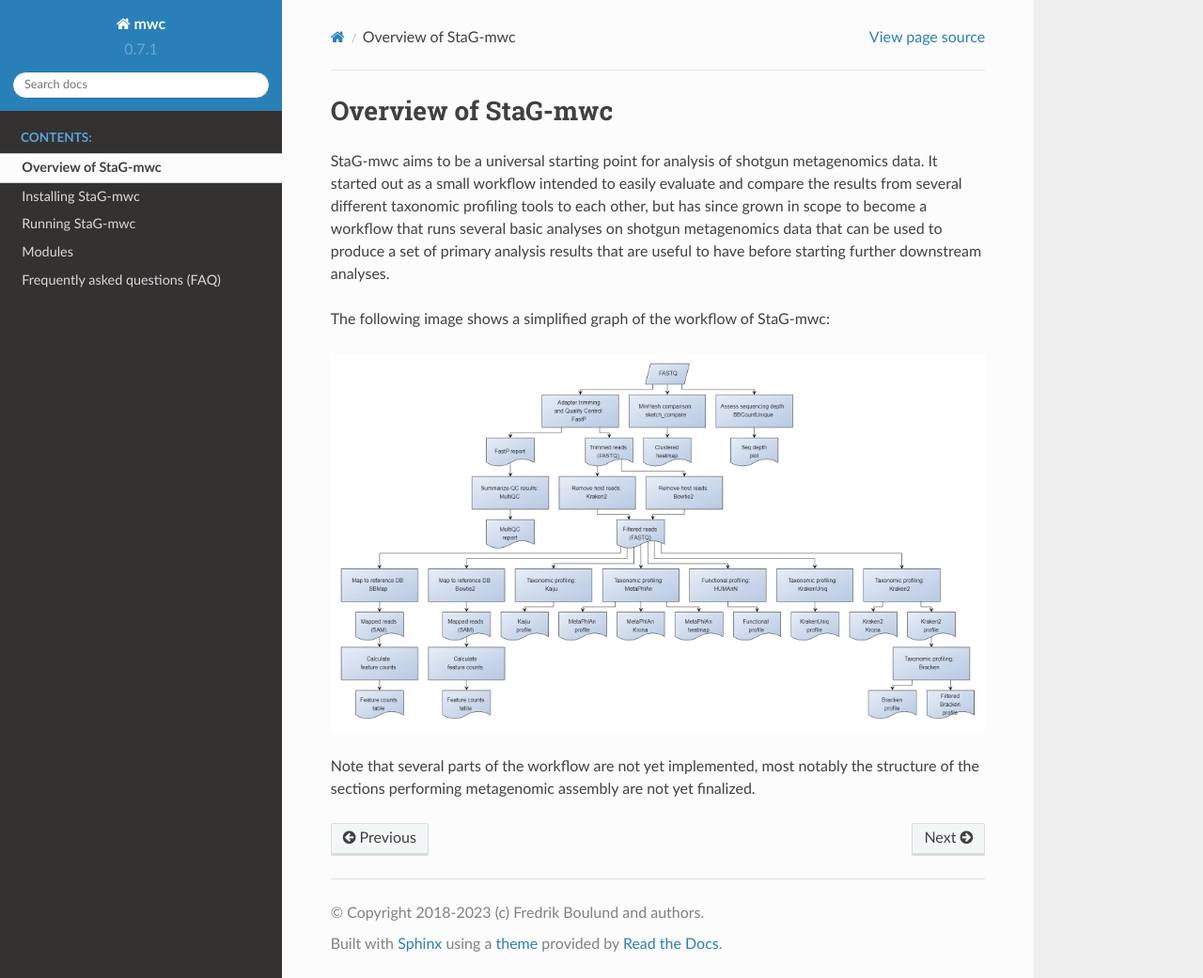
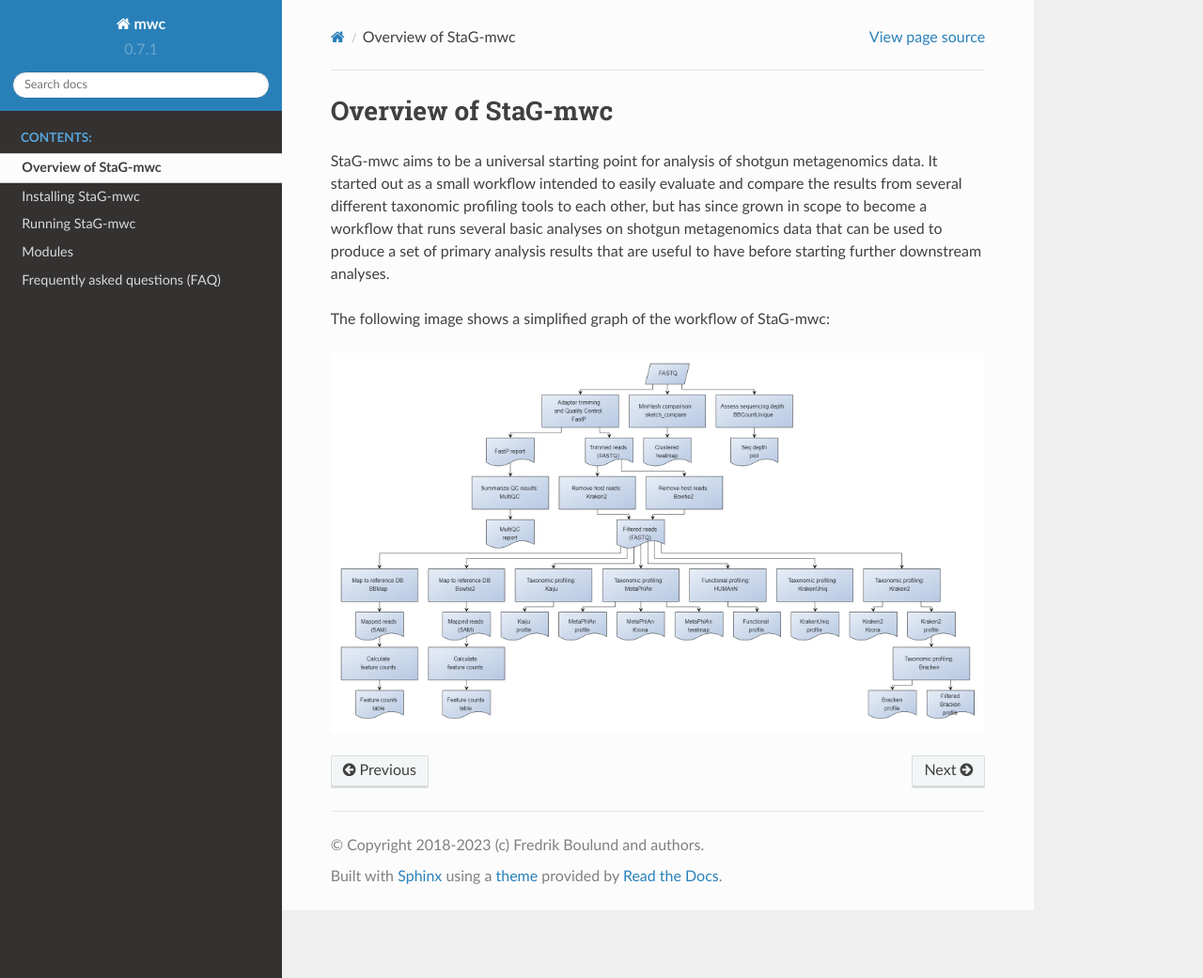
Before and after one commit to ctmrbio/stag-mwc, a Sphinx documentation site: the page built from docs/source/overview.rst, in a window 1280 px wide and 1041 px high. Shown: the whole window at 94% size. Built offline with Sphinx 7.4.7 and the Read the Docs theme 2.0.0, drawn with Linux system fonts in a browser that asks for light colours.

Commit message:
Remove mention of assembly docs overview

```diff
--- a/docs/source/overview.rst
+++ b/docs/source/overview.rst
@@ -14,7 +14,3 @@ The following image shows a simplified graph of the workflow of |full_name|:
 .. image:: img/stag_flowchart_v7.png
     :alt: StaG mwc
     :align: left
-
-Note that several parts of the workflow are not yet implemented, most notably
-the structure of the sections performing metagenomic assembly are not yet
-finalized.
```
Also changed, not shown: CHANGELOG.md (+1 -0 lines).
